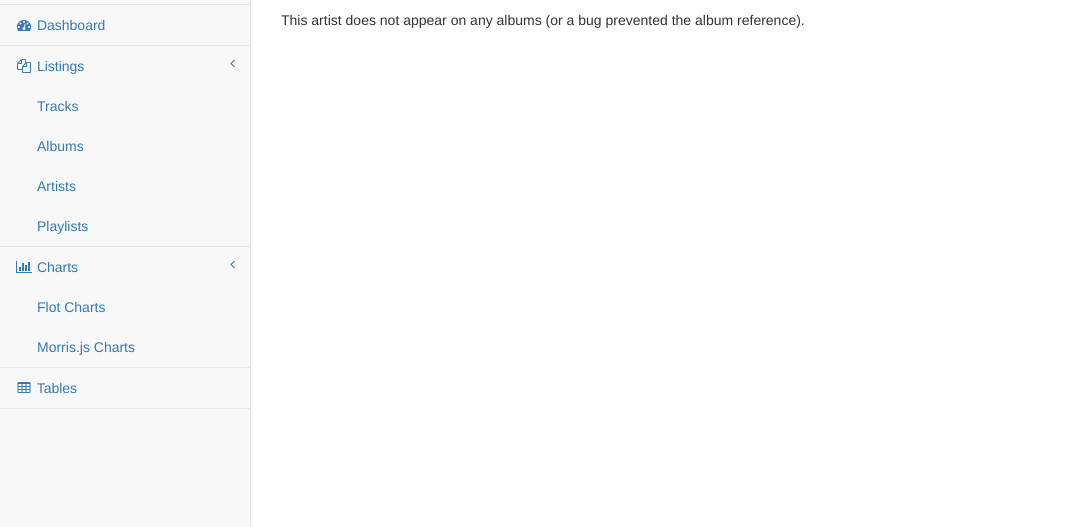
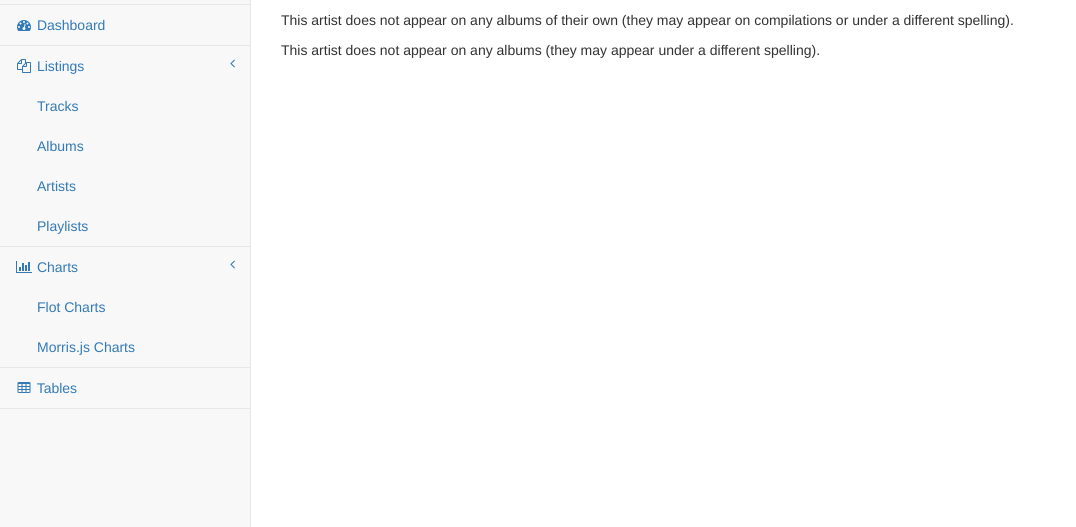
Before and after one commit to shacker/tunedex, a Django app: template pyrex/templates/itl/artist_detail.html in a window 1280 px wide. Shown: the part 111-638 px from the top of the page, without its empty margins (0-1076 px from the left). Run offline with Django 3.2, Linux system fonts and the light colour scheme; the template is opened without the code that fills it, so the values that code supplies are empty; some libraries are stand-ins or nearby versions.

Commit message:
Artist detail should show both albums and tracks - Resolves problem of some artists appearing to have no albums

```diff
--- a/itl/views.py
+++ b/itl/views.py
@@ -46,6 +46,7 @@ class ArtistListView(generic.ListView):
 def artist_detail(request, pk=None):
     artist = get_object_or_404(Artist, pk=pk)
     albums = Album.objects.filter(artist=artist).order_by('-year')
+    tracks = artist.track_set.all()
     return render(request, 'itl/artist_detail.html', locals())
 
 
--- a/pyrex/templates/itl/artist_detail.html
+++ b/pyrex/templates/itl/artist_detail.html
@@ -9,6 +9,8 @@
         <h3>Albums:</h3>
         <div class="table-responsive">
           <table class="table table-striped">
+              <th class="col-md-11">Title</th>
+              <th class="col-md-1">Year</th>
               {% for album in albums %}
               <tr>
                   <td><a href="{% url 'album_detail' album.id %}">{{ album.title }}</a></td>
@@ -16,8 +18,18 @@
               </tr>
               {% endfor %}
           </table>
+      </div>
     {% else %}
-        <p>This artist does not appear on any albums (or a bug prevented the album reference).</p>
+        <p>This artist does not appear on any albums of their own (they may appear on compilations or under a different spelling).</p>
+    {% endif %}
+
+    {% if tracks %}
+        <h3>Tracks:</h3>
+        <div class="table-responsive">
+            {% include "include/track_listing.html" %}
+      </div>
+    {% else %}
+        <p>This artist does not appear on any albums (they may appear under a different spelling).</p>
     {% endif %}
 
 {% endblock %}
```
Also changed, not shown: pyrex/templates/include/track_listing.html (added, +16 -0 lines), pyrex/templates/itl/track_list.html (+1 -16 lines).
